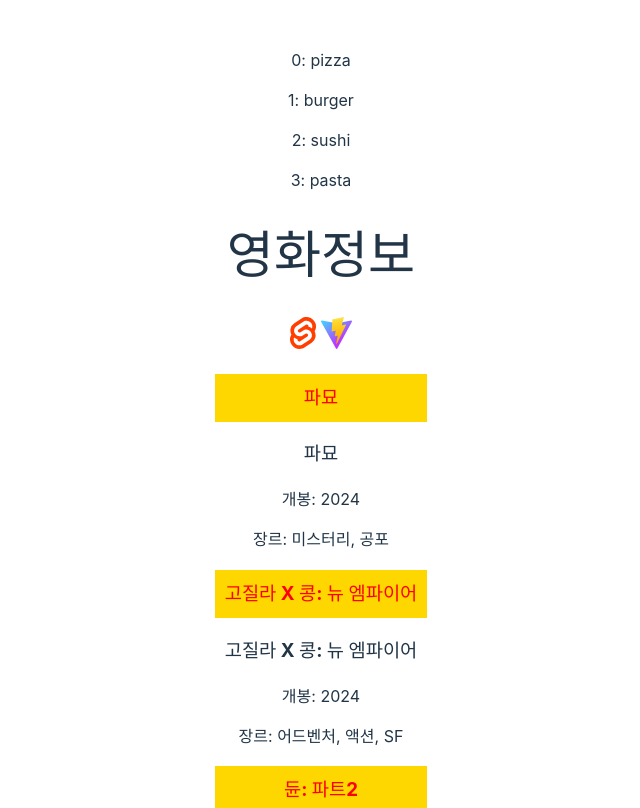
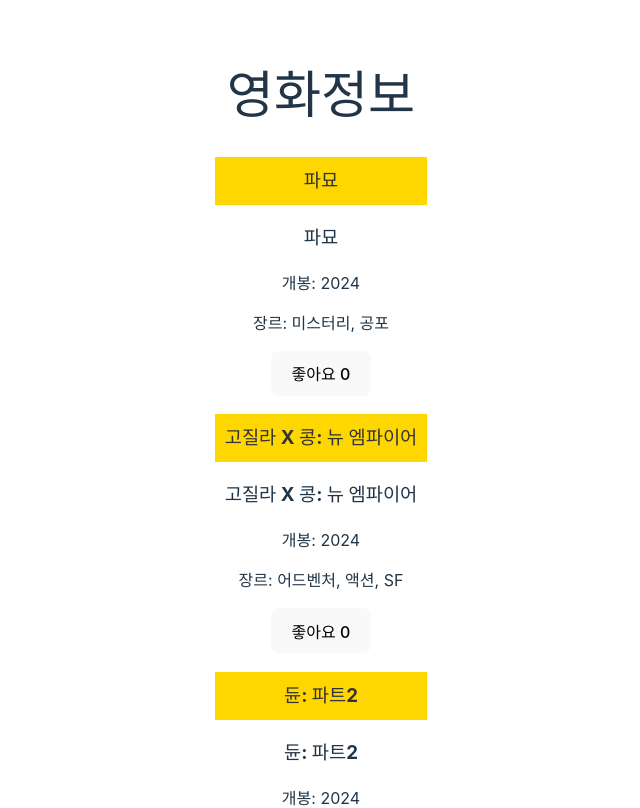
Before and after one commit to csslick/svelte-movie-info2024, a Svelte app: page / in a window 1280 px wide. Shown: the top 808 px of the page, without its empty margins (319-959 px from the left). Built offline with nearby package versions, Linux system fonts and the light colour scheme.

Commit message:
6.이벤트 기능으로 좋아요 버튼 만들기 1/2

```diff
--- a/src/App.svelte
+++ b/src/App.svelte
@@ -1,8 +1,4 @@
 <script>
-  import logo1 from './assets/svelte.svg';
-  let logo2 = '/vite.svg';
-  let textRed = "color: red;"
-
   const data = [
     {
       title: "파묘",
@@ -21,22 +17,23 @@
     },
   ];
 
-  const foods = ['pizza', 'burger', 'sushi', 'pasta'];
+  let likeCount = 0; // 좋아요 수를 저장할 변수
+
+  const handleLike = () => {
+    likeCount += 1;
+    console.log(likeCount)
+  }
 </script>
 
 <main>
-  {#each foods as food, i}
-    <p>{i}: {food}</p>
-  {/each}
   <h1>영화정보</h1>
-  <img src={logo1} alt="">
-  <img src={logo2} alt="">
   {#each data as movie, i}
     <div>
-      <h3 class="bg-yellow" style={textRed}>{movie.title}</h3>
+      <h3 class="bg-yellow">{movie.title}</h3>
       <h3>{movie.title}</h3>
       <p>개봉: {movie.year}</p>
       <p>장르: {movie.category}</p>
+      <button on:click={handleLike}>좋아요 {likeCount}</button>
     </div>
   {/each}
 </main>
@@ -45,5 +42,6 @@
   .bg-yellow {
     background: gold;
     padding: 10px;
+    color: #333;
   }
 </style>
--- a/src/app.css
+++ b/src/app.css
@@ -53,7 +53,7 @@
   font-size: 1em;
   font-weight: 500;
   font-family: inherit;
-  background-color: #1a1a1a;
+  /* background-color: #1a1a1a; */
   cursor: pointer;
   transition: border-color 0.25s;
 }
```
